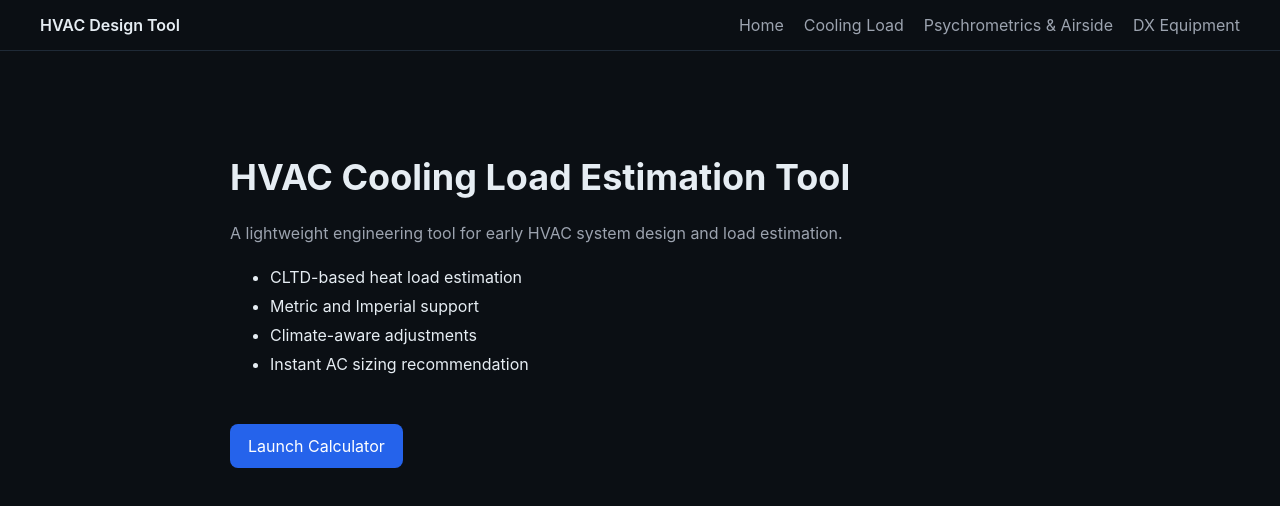
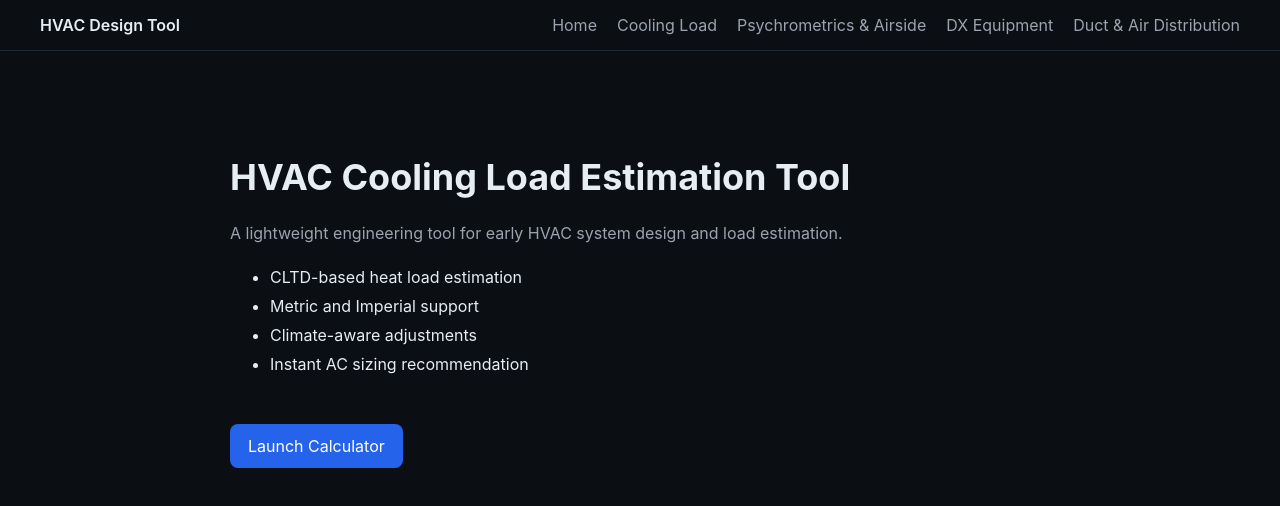
Before and after one commit to idbalorg/hvac-calculator, a React (Vite) app in the folder mep-ai-calculator/: page / in a window 1280 px wide. Shown: the top 506 px of the page. Built offline with nearby package versions, Linux system fonts and the light colour scheme.

Commit message:
feat: add Stage 15 air distribution navigation

```diff
--- a/mep-ai-calculator/src/components/Navbar.jsx
+++ b/mep-ai-calculator/src/components/Navbar.jsx
@@ -2,16 +2,5 @@ import { Link } from "react-router-dom";
 import "../App.css";
 
 export default function Navbar() {
-  return (
-    <div className="nav">
-      <div className="logo">HVAC Design Tool</div>
-
-      <div className="links">
-        <Link to="/">Home</Link>
-        <Link to="/calculator">Cooling Load</Link>
-        <Link to="/airside">Psychrometrics & Airside</Link>
-        <Link to="/dx-sizing">DX Equipment</Link>
-      </div>
-    </div>
-  );
+  return <div className="nav"><div className="logo">HVAC Design Tool</div><div className="links"><Link to="/">Home</Link><Link to="/calculator">Cooling Load</Link><Link to="/airside">Psychrometrics & Airside</Link><Link to="/dx-sizing">DX Equipment</Link><Link to="/air-distribution">Duct & Air Distribution</Link></div></div>;
 }
```
